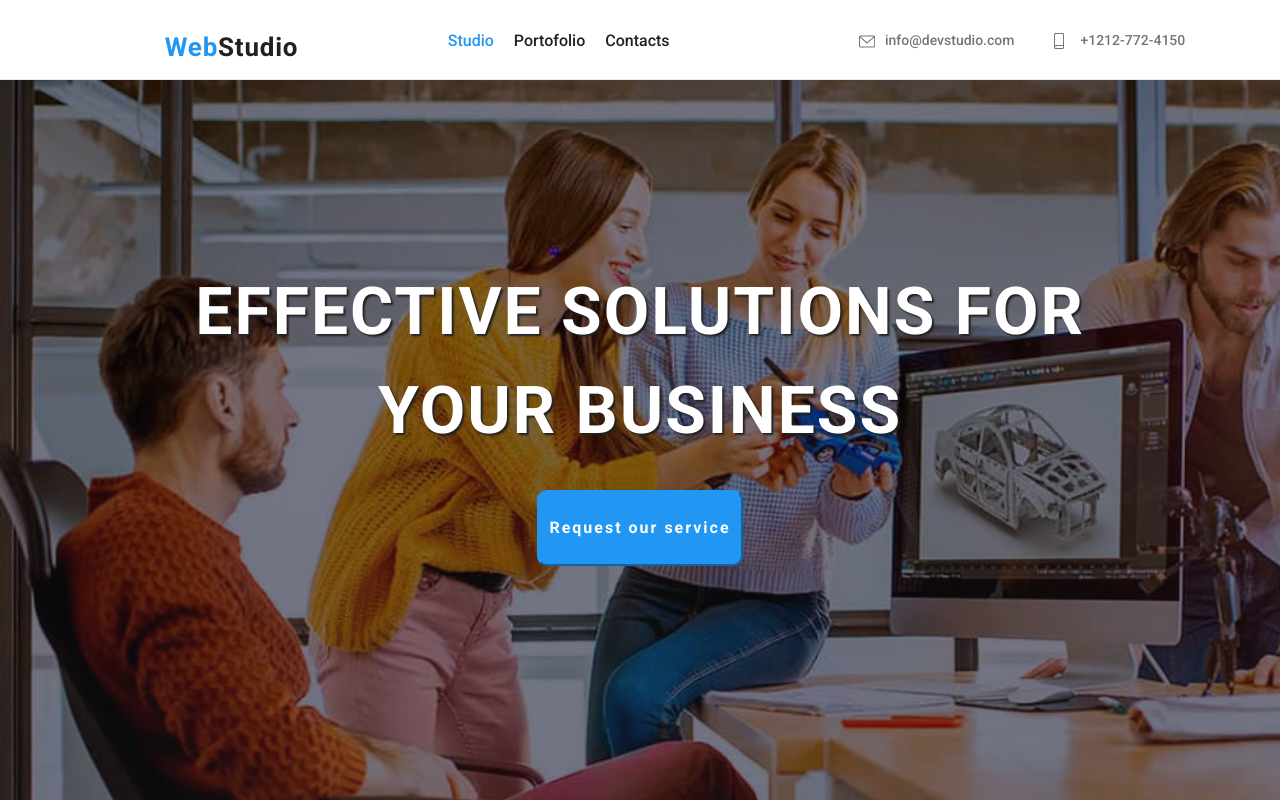
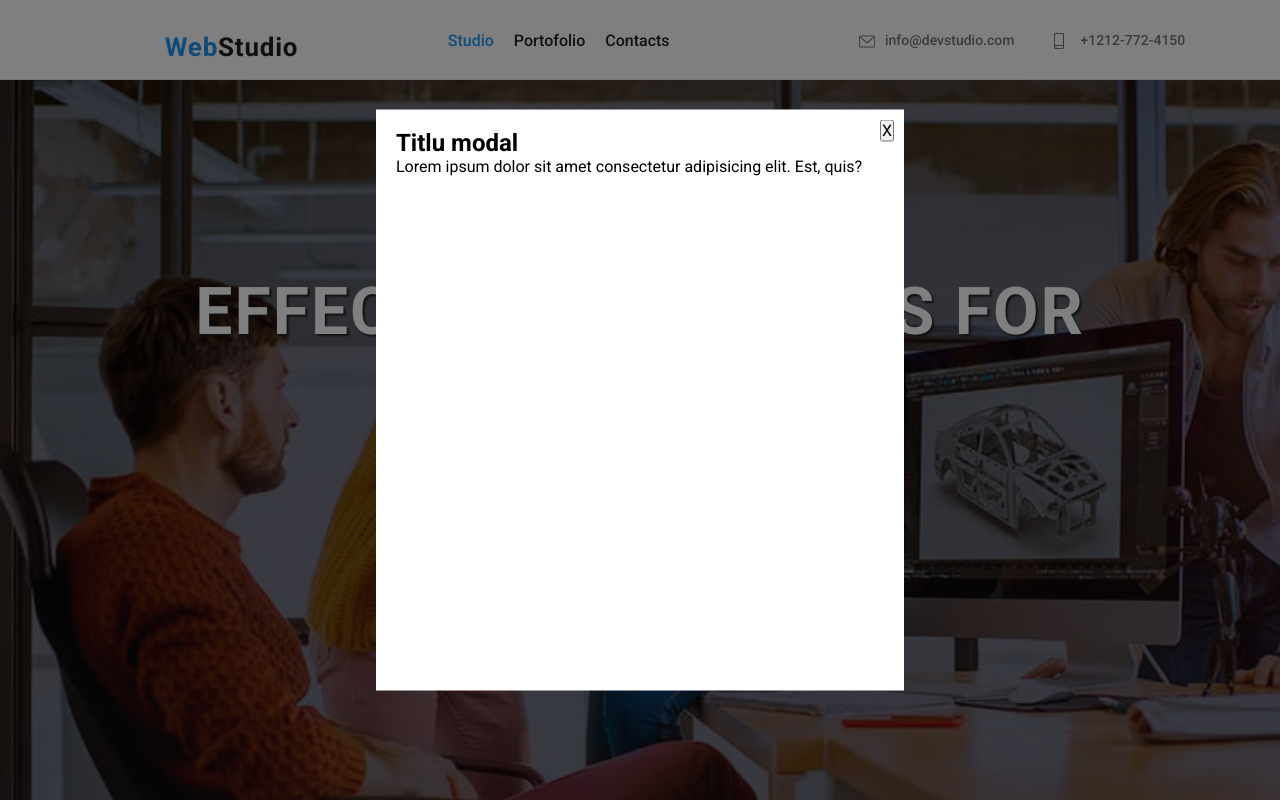
Before and after one commit to rebecalasconi/goit-markup-hw-05, a plain HTML site: page index.html in a window 1280 px wide. Both pictures are taken after a click on the button "Request our service". Shown: the top 800 px of the page. Drawn offline with nearby package versions, Linux system fonts and the light colour scheme.

Commit message:
update header animatii

```diff
--- a/css/style.css
+++ b/css/style.css
@@ -63,6 +63,10 @@ img {
     font-weight: 500;
 }
 
+.first_list_header li{
+    position: relative;
+}
+
 .header_info {
     list-style: none;
     font-size: 14px;
@@ -105,6 +109,37 @@ display: flex;
     fill: var(--blue);
     stroke: var(--blue);
 }
+
+.first_list_header li::after,
+.first_list_header li:after {
+    content: '';
+    height: 4px;
+    width: 0;
+    border-radius: 20px;
+    position: absolute;
+    top: 40px;
+    left: 0;
+    background-color: var(--blue);
+    transition-duration: 0.5s;
+    transition-property: width;
+}
+
+.first_list_header li:hover::after,
+.first_list_header li:hover:after {
+    width: 100%;
+}
+
+button {
+    transition-property: color, background-color, transform;
+    transition-duration: 500ms, 500ms, 1s;
+}
+
+button:hover{
+    color: var(--white);
+    background-color: var(--blue);
+    transform: scale(1.1);
+}
+
 
 a {
     color: var(--black);
@@ -474,6 +509,8 @@ a:focus{
     gap: 4px;
     border-radius: 5px;
     background-color: var(--white);
+    position: relative;
+    overflow: hidden;
 }
 
 .container__portofolio:hover{
@@ -485,15 +522,35 @@ box-shadow: 10px 11px 17px -6px rgba(115,115,115,1);
 .container__portofolio>img {
     margin-bottom: 20px;
 }
+
 .card__title {
     font-size: 18px;
     padding-bottom: 24px;
+}
+
+.container__portofolio p{
+    padding-left: 24px;
 }
 
 .cards__subtitle {
     font-size: 16px;
     color: var(--gray);
     padding-bottom: 20px;
+}
+
+.overlay {
+    position: absolute;
+    left: 0;
+    width: 100%;
+    height: 100%;
+    background-color: var(--blue);
+    opacity: 0.9;
+    transform: translateY(0%);
+    transition-duration: 500ms;
+}
+
+.container__portofolio:hover .overlay{
+    transform: translateY(-100%);
 }
 
 .container {
@@ -510,3 +567,41 @@ box-shadow: 10px 11px 17px -6px rgba(115,115,115,1);
   a[href*="https://www.mapquest.com/us/ny/new-york/10065-5024/695-park-ave-40.76874,-73.96518"] {
     color: var(--white);
   }
+
+  /*Style pentru modal*/
+  .is-hidden {
+    visibility: hidden;
+    opacity: 0;
+    pointer-events: none;
+  }
+
+  [data-modal] {
+    height: 100%;
+    width: 100%;
+    position: fixed;
+    top: 0;
+    left: 0;
+    background-color: rgba(0, 0, 0, 0.5);
+  }
+
+.is-hidden [data-modal-content] {
+    transform: translate(-50%,-50%) scale(0.5);
+}
+
+  [data-modal-content] {
+    width: 528px;
+    height: 581px;
+    background-color: var(--white);
+    position: absolute;
+    top: 50%;
+    left: 50%;
+    transform: translate(-50%,-50%) scale(1);
+    padding: 20px;
+    transition-duration: 1s;
+  }
+
+  [data-modal-close] {
+    position: absolute;
+    top: 10px;
+    right: 10px;
+  }
--- a/index.html
+++ b/index.html
@@ -40,7 +40,7 @@
     <main id="Studio" class="section">
         <section class="title">
             <h1>EFFECTIVE SOLUTIONS FOR <br /> YOUR BUSINESS</h1>
-            <button type="button" class="button"><b>Request our service</b></button>
+            <button data-modal-open type="button" class="button"><b>Request our service</b></button>
         </section>
 
         <!--Hero section-->
@@ -193,5 +193,13 @@
                 </div>
                 </footer>
 
+                <div data-modal class="is-hidden">
+                    <div data-modal-content>
+                        <h2>Titlu modal</h2>
+                        <p>Lorem ipsum dolor sit amet consectetur adipisicing elit. Est, quis?</p>
+                        <button data-modal-close type="button">X</button>
+                    </div>
+                </div>
+        <script src="./modal.js"></script>
     </body>
     </html>
--- /dev/null
+++ b/modal.js
@@ -0,0 +1,14 @@
+(() => {
+    const refs = {
+      openModalBtn: document.querySelector("[data-modal-open]"),
+      closeModalBtn: document.querySelector("[data-modal-close]"),
+      modal: document.querySelector("[data-modal]"),
+    };
+
+    refs.openModalBtn.addEventListener("click", toggleModal);
+    refs.closeModalBtn.addEventListener("click", toggleModal);
+
+    function toggleModal() {
+      refs.modal.classList.toggle("is-hidden");
+    }
+  })();
```
Also changed, not shown: portofolio.html (+14 -2 lines).
